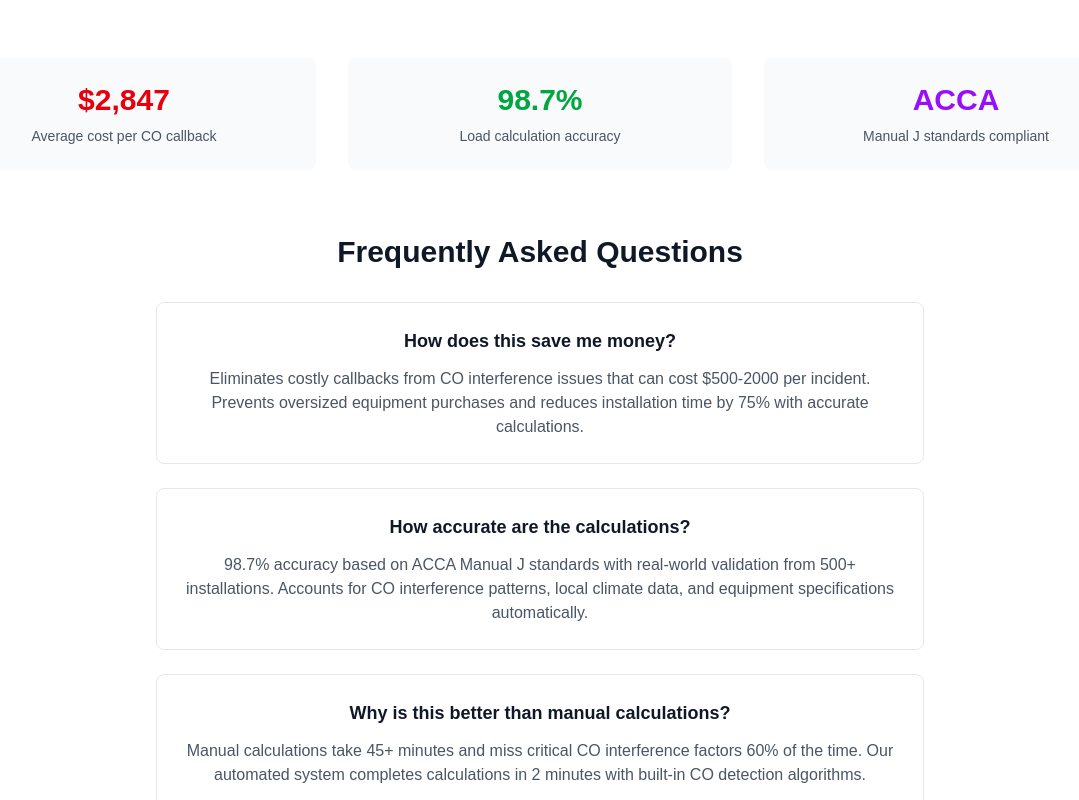
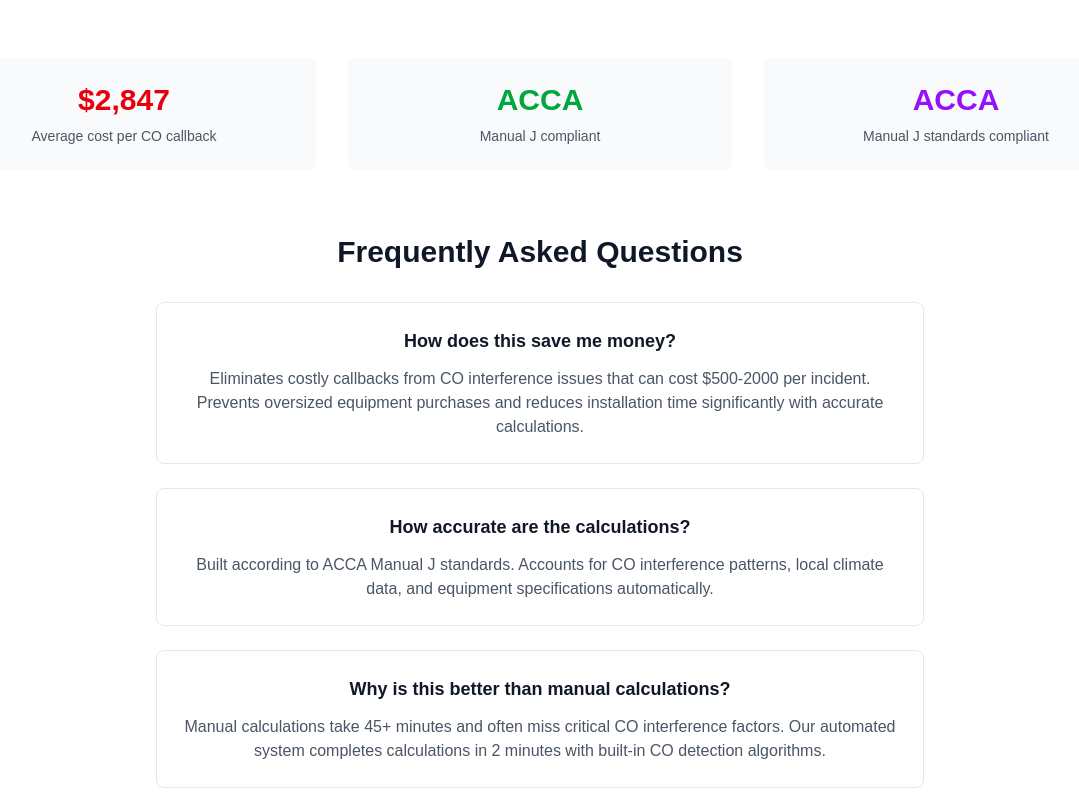
Before and after one commit to AlanSinclair-spec/coilock, a Next.js app: page / in a window 1280 px wide. Shown: the part 1800-2600 px from the top of the page, without its empty margins (100-1179 px from the left). Built offline with nearby package versions, Linux system fonts and the light colour scheme.

Commit message:
Remove false statistics from FAQ and social proof sections

```diff
--- a/src/app/page.tsx
+++ b/src/app/page.tsx
@@ -330,8 +330,8 @@
               <p className="mt-2 text-base sm:text-sm text-gray-600">Average cost per CO callback</p>
             </div>
             <div className="p-6 bg-gray-50 rounded-lg text-center">
-              <div className="text-2xl sm:text-3xl font-bold text-green-600">98.7%</div>
-              <p className="mt-2 text-base sm:text-sm text-gray-600">Load calculation accuracy</p>
+              <div className="text-2xl sm:text-3xl font-bold text-green-600">ACCA</div>
+              <p className="mt-2 text-base sm:text-sm text-gray-600">Manual J compliant</p>
             </div>
             <div className="p-6 bg-gray-50 rounded-lg text-center">
               <div className="text-2xl sm:text-3xl font-bold text-purple-600">ACCA</div>
@@ -348,14 +348,14 @@
                 <h3 className="text-lg font-semibold text-gray-900 mb-3">How does this save me money?</h3>
                 <p className="text-gray-600">
                   Eliminates costly callbacks from CO interference issues that can cost $500-2000 per incident.
-                  Prevents oversized equipment purchases and reduces installation time by 75% with accurate calculations.
+                  Prevents oversized equipment purchases and reduces installation time significantly with accurate calculations.
                 </p>
               </div>
 
               <div className="bg-white border border-gray-200 rounded-lg p-6">
                 <h3 className="text-lg font-semibold text-gray-900 mb-3">How accurate are the calculations?</h3>
                 <p className="text-gray-600">
-                  98.7% accuracy based on ACCA Manual J standards with real-world validation from 500+ installations.
+                  Built according to ACCA Manual J standards.
                   Accounts for CO interference patterns, local climate data, and equipment specifications automatically.
                 </p>
               </div>
@@ -363,7 +363,7 @@
               <div className="bg-white border border-gray-200 rounded-lg p-6">
                 <h3 className="text-lg font-semibold text-gray-900 mb-3">Why is this better than manual calculations?</h3>
                 <p className="text-gray-600">
-                  Manual calculations take 45+ minutes and miss critical CO interference factors 60% of the time.
+                  Manual calculations take 45+ minutes and often miss critical CO interference factors.
                   Our automated system completes calculations in 2 minutes with built-in CO detection algorithms.
                 </p>
               </div>
```
